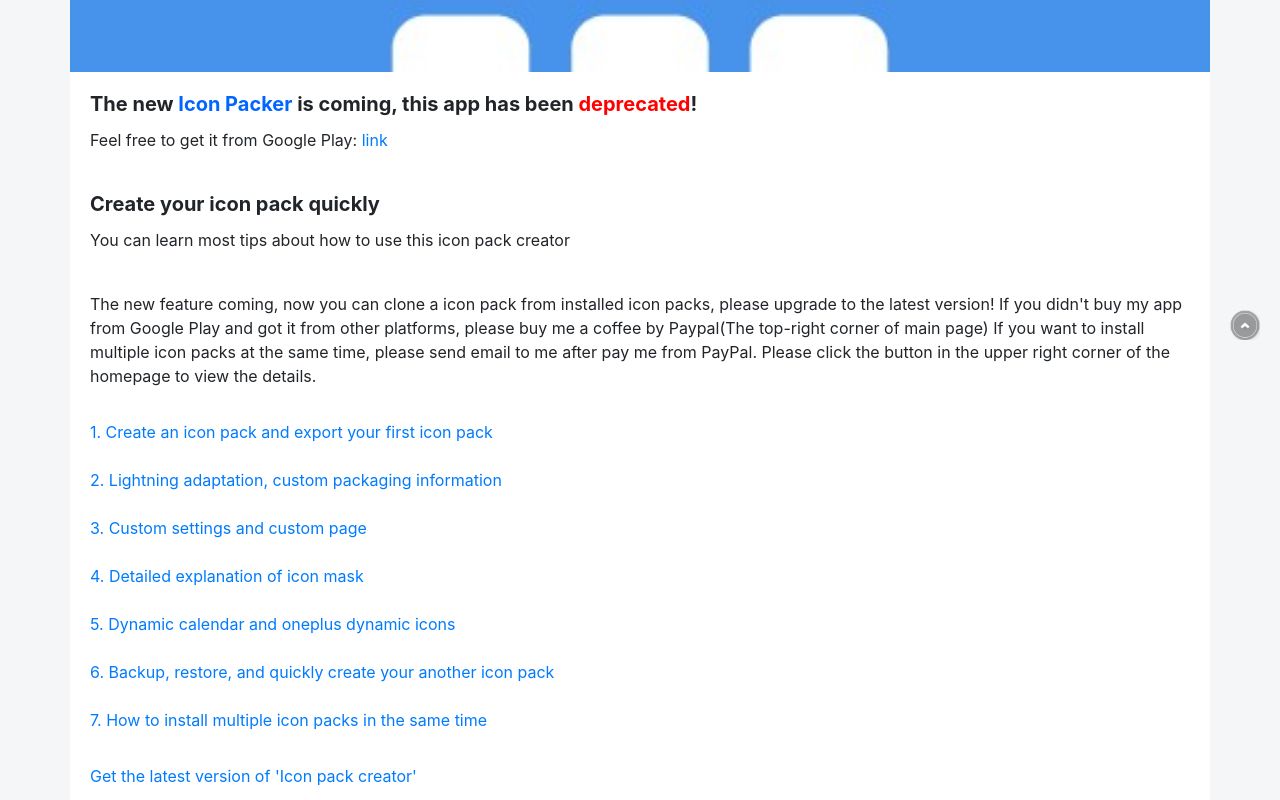
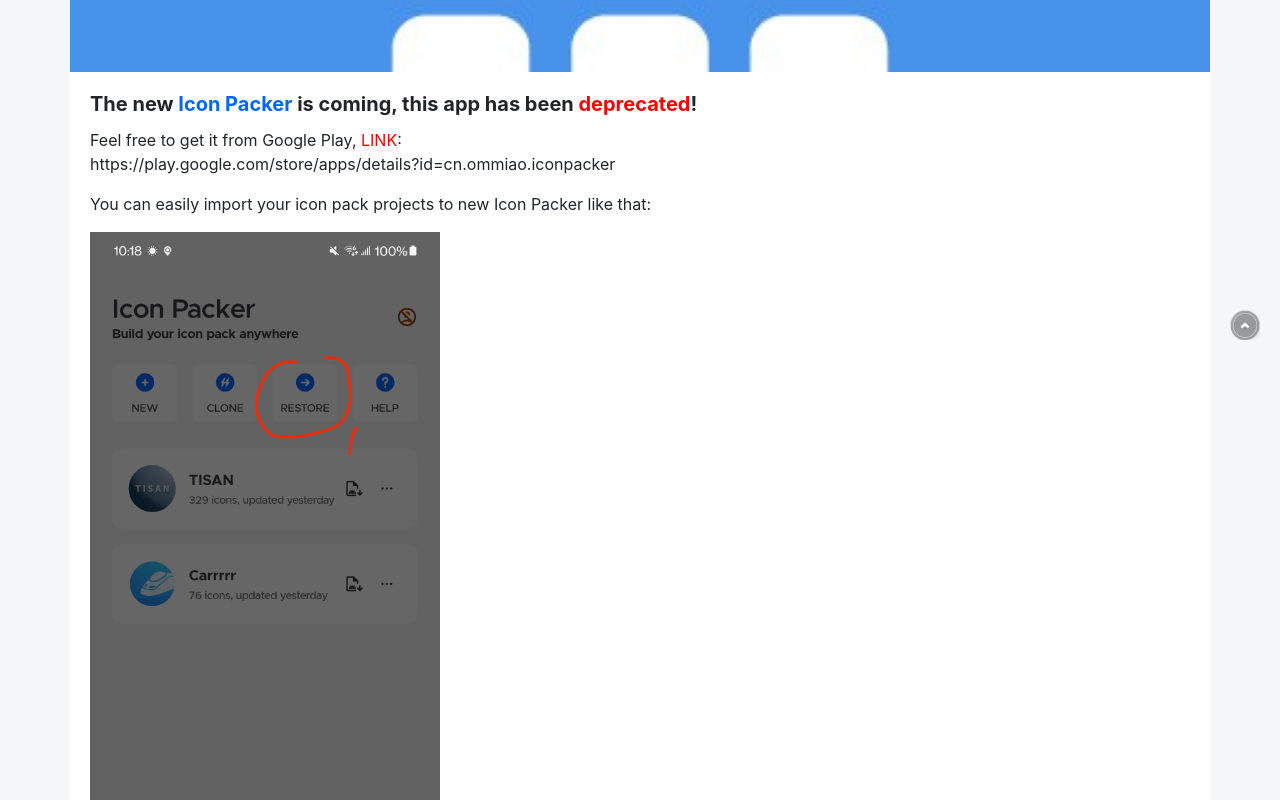
Before and after one commit to ommiao/iconpackcreator, a plain HTML site: page index.html in a window 1280 px wide. Shown: the part 440-1240 px from the top of the page. Drawn offline with Linux system fonts and the light colour scheme.

Commit message:
update icon packer prompt

```diff
--- a/index.html
+++ b/index.html
@@ -1,4 +1,4 @@
-<!-- 202307311531 -->
+<!-- 202309071310 -->
 <!DOCTYPE html>
 <html lang="en" ng-app="myApp" ng-controller="myCtrl">
 
@@ -22,7 +22,9 @@
     <img src="./img/top.jpg" class="card-img-top">
     <div class="card-body">
       <h5 class="card-title" style="font-weight:bold;">The new <font color="#0066FF">Icon Packer</font> is coming, this app has been <font color="red">deprecated</font>!</h5>
-      <p class="card-text">Feel free to get it from Google Play: <a href="https://play.google.com/store/apps/details?id=cn.ommiao.iconpacker">link</a></p>
+      <p class="card-text">Feel free to get it from Google Play, <font color="#FF0000">LINK</font>: <br/>https://play.google.com/store/apps/details?id=cn.ommiao.iconpacker</p>
+      <p class="card-text">You can easily import your icon pack projects to new Icon Packer like that:</p>
+      <img width="350px" src="./img/restore-to-icon-packer.png" />
     </div>
     <div style="position: absolute; right: 20px; top: 20px;">
       <img ng-click="changeLanguage()" style="width: 30px; height: 30px;" src="{{language == 'English' ? './img/chinese.png' : './img/english.png'}}"/>
```
Also changed, not shown: img/restore-to-icon-packer.png (added).
